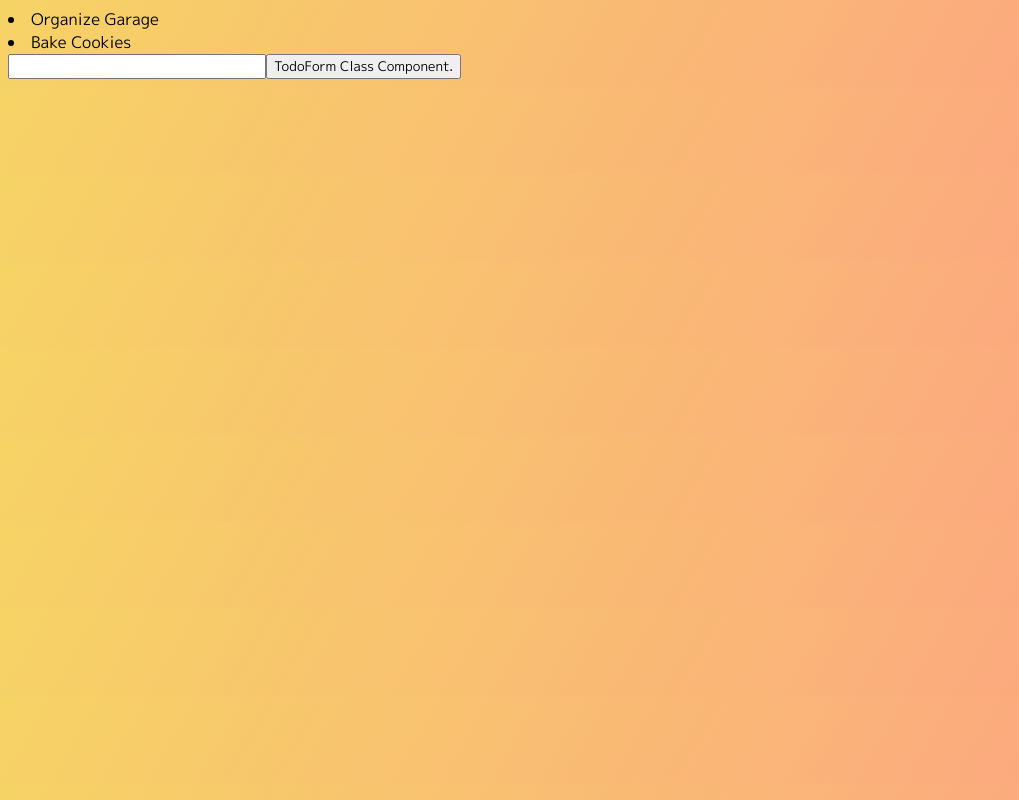
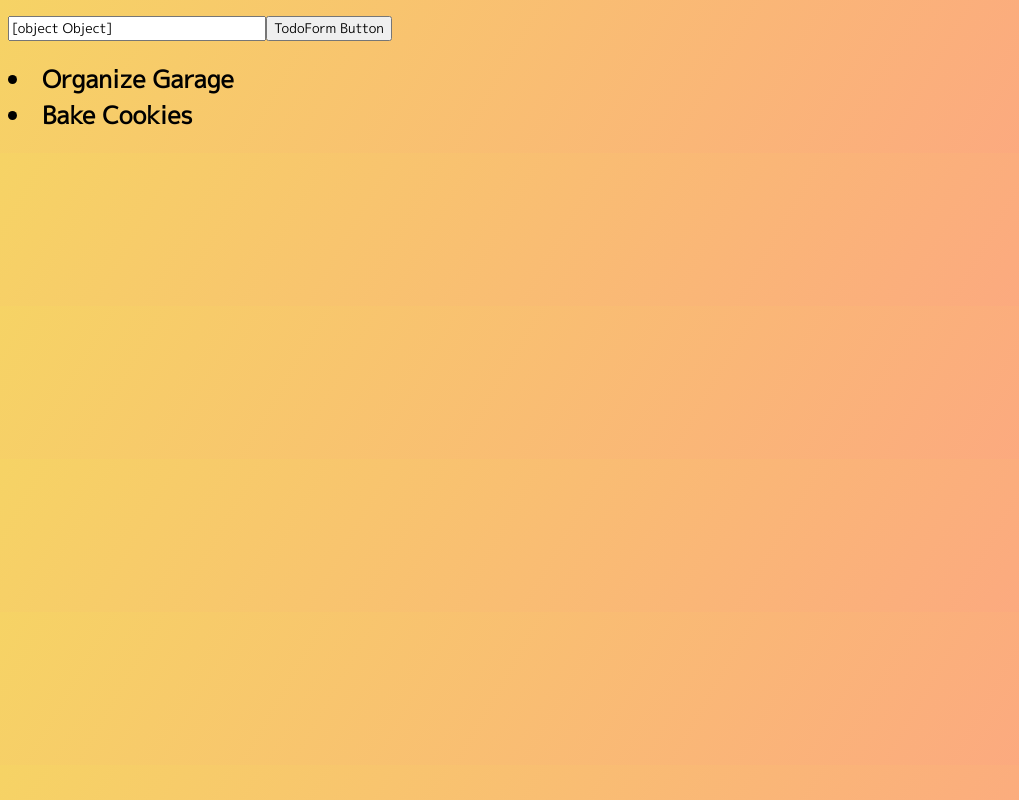
Before and after one commit to bloominstituteoftechnology/web-module-project-class-components, a React (Create React App) app: page / in a window 1280 px wide. Shown: the whole page, without its empty margins (0-1019 px from the left). Built offline with nearby package versions, Linux system fonts and the light colour scheme.

Commit message:
saturday

```diff
--- a/src/App.js
+++ b/src/App.js
@@ -1,12 +1,12 @@
 import React from 'react';
-import ToDoList from '../src/components/ToDoList'
+// import ToDoList from '../src/components/ToDoList'
 import TodoForm from '../src/components/TodoForm'
 
 // you will need a place to store your state in this component.
 // design `App` to be the parent component of your application.
 // this component is going to take care of state, and any change handlers you need to work with your state
 
-const notesArr = [
+const notes = [
   {
     task: 'Organize Garage',
     id: 1528817077286,
@@ -22,26 +22,26 @@ const notesArr = [
 export default class App extends React.Component {
   constructor() {
     super();
-    this.state = { notes: notesArr }
+    this.state = { notes: notes }
   }
 
-  addItem = newItemName => {
-    this.setState({
-      notes: [...this.state.notes, {
-        name: newItemName,
-        id: Date.now(), // This makes a number based on milseconds
-        purchased: false
-      }]
-    })
-  }
+  // addItem = newItemName => {
+  //   this.setState({
+  //     notes: [...this.state.notes, {
+  //       name: newItemName,
+  //       id: Date.now(),
+  //       purchased: false
+  //     }]
+  //   })
+  // }
+
 
   render() {
     return (
       <div>
-        <ToDoList notes={this.state.notes} />
-        <TodoForm addItem={this.addItem} />
-        {/* <h1>{this.state.task}</h1> */}
-
+        {/* <ToDoList notes={this.state.notes} /> */}
+        <p>{notes.task}</p>
+        <TodoForm state={this.state} />
       </div>
     );
   }
--- a/src/components/TodoForm.js
+++ b/src/components/TodoForm.js
@@ -1,37 +1,86 @@
-import React from 'react';
+import React, { useState } from 'react';
 
-class TodoForm extends React.Component {
-    constructor() {
-        super();
-        this.state = {
-            newItemName: ''
+
+export default function TodoForm(props){
+
+    const [data, setData] = useState(  {
+        task: '',
+        id: new Date(),
+        completed: false
+      })
+
+    console.log(data.task)
+    // console.log(props.state.notes[0].task) // Organize garage.
+
+    const handleChange = (e) => {
+        setData({...data, [e.target.name]: e.target.value})
         }
-    }
 
-    // Makes it so you can type in the input, also updates state.
-    handleChanges = (e) => {
-        this.setState({ newItemName: e.target.value })
-    }
+        // handleSubmit = (e) => {
+            //     e.preventDefault();
+            // }
+            // onSubmit={handleSubmit}
 
-    handleSubmit = (e) => {
-        e.preventDefault();
-        this.props.addItem(this.state.newItemName)
-    }
-
-    render() {
-        return (
-            <form onSubmit={this.handleSubmit}>
-                {/* Value is linked to the state. */}
-                <input
-                    onChange={this.handleChanges}
-                    value={this.state.newItemName}
-                    type="text"
-                // name="item" // I am not sure that I need this. Copied it from lecture.
-                />
-                <button>TodoForm Class Component.</button>
-            </form>
-        );
-    }
+            return (
+            <div>
+                <form>
+                    <input
+                        onChange={handleChange}
+                        value={data}
+                        type="text"
+                        name="Todo"
+                    />
+                    <button>TodoForm Button</button>
+                </form>
+                <h2>{props.state.notes.map(i => <li>{i.task}</li> )}</h2>  {/* Organize Garage Bake Cookies */}
+            </div>
+    );
 }
 
-export default TodoForm;
+
+
+
+
+
+
+
+
+
+
+
+
+
+
+
+
+    // class TodoForm extends React.Component {
+    //     constructor() {
+    //         super();
+    //         this.state = {
+    //             newItemName: ''
+    //         }
+    //     }
+
+        // handleChanges = (e) => {
+        //     this.setState({ newItemName: e.target.value })
+        // }
+
+        // handleSubmit = (e) => {
+        //     e.preventDefault();
+        //     this.props.addItem(this.state.newItemName)
+        // }
+
+    //     render() {
+    //         return (
+    //             <form onSubmit={this.handleSubmit}>
+    //                 <input
+    //                     onChange={this.handleChanges}
+    //                     value={this.state.newItemName}
+    //                     type="text"
+    //                 />
+    //                 <button>TodoForm Class Component.</button>
+    //             </form>
+    //         );
+    //     }
+    // }
+    // export default TodoForm;
--- a/src/components/TodoList.js
+++ b/src/components/TodoList.js
@@ -1,37 +1,15 @@
-import React from 'react';
+// import React from 'react';
+// // import Todo from './Todo';
 
-// class ToDoList extends React.Component {
-//     constructor(props) {
-//         super(props);
-//         this.state = {}
-//     }
-//     render() {
-//         return (
-//             <div>
-//                 <h2>hi</h2>
-//                 {/* <p>{this.state.notes}</p> */}
-//                 {props.notes.map((note) => (
-//                     <div key={note.id}>
-//                         {note.task}
-//                     </div>
-//                 ))}
-//             </div>
-//         );
-//     }
+
+// export default function ToDoList(props) {
+//     // console.log(props);
+//     return (
+//         <div>
+//             {props.notes.map((item) => (
+//                 // <Todo key={item.id} item={item.task}/>
+//                 <p>item</p>
+//             ))}
+//         </div >
+//     )
 // }
-
-function ToDoList(props) {
-    console.log(props);
-    return (
-        <div>
-            {props.notes.map((note, index) => (
-                <li key={index}>
-                    {note.task}
-                </li>
-            ))
-            }
-        </div >
-    )
-}
-
-export default ToDoList;
```
Also changed, not shown: src/components/Todo.js (+12 -0 lines).
